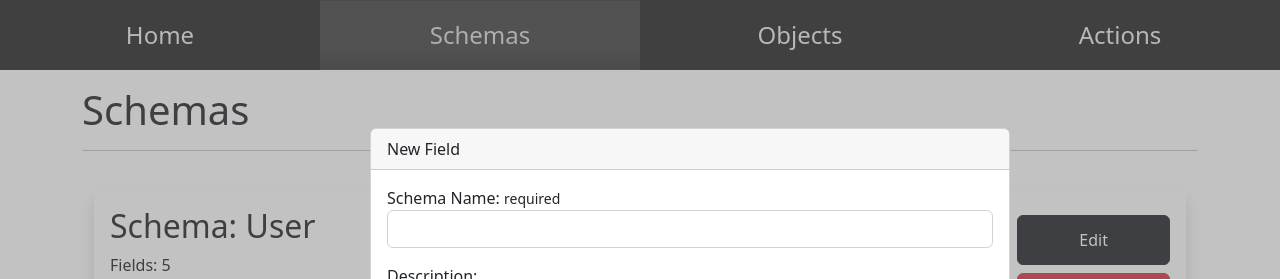
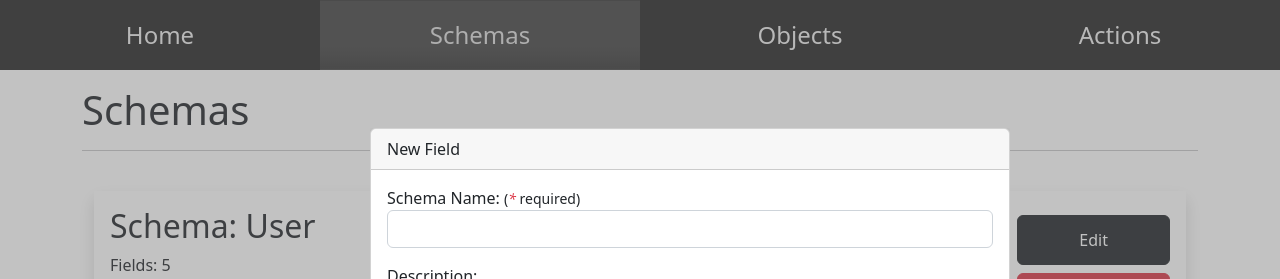
Before and after one commit to LizardLeliel/api-creator, a Vue app: page /schemas in a window 1280 px wide. Both pictures are taken after a click on the button 539 px from the left and 757 px from the top of the page. Shown: the top 279 px of the page. Built offline with nearby package versions, Linux system fonts and the light colour scheme.

Commit message:
Added an icon to show if a field still needs to be filled out or not; fixed bug where typing a Schema name was in add schema was throwing an uncaught exception

```diff
--- a/src/components/AddField.vue
+++ b/src/components/AddField.vue
@@ -7,13 +7,15 @@
         <div class="card-body">
             <form>
                 <div class="mb-3">
-                    <label for="fieldLabel">Field Label: <small>(Required)</small></label>
+                    <label for="fieldLabel">
+                        Field Label: <small>(<RequiredIcon :valid="validLabel"/>Required)</small>
+                    </label>
                     <input class="form-control" v-model="fieldLabel"
                         @change="labelHasChanged"
-                        :class="{'is-invalid': showLabelInvalid && !validName }"
+                        :class="{'is-invalid': showLabelInvalid && !validLabel }"
                         type="text" id="fieldLabel" />
                     <div class="invalid-feedback">
-                        {{ invalidNameReason }}
+                        {{ invalidLabelReason }}
                     </div>
                 </div>
 
@@ -23,7 +25,9 @@
                 </div>
 
                 <div class="mb-3">
-                    <label for="fieldType"> Type: <small>(Required)</small> </label>
+                    <label for="fieldType">
+                        Type: <small>(<RequiredIcon :valid="validType"/>Required)</small>
+                    </label>
                     <select class="form-control" :class="{ 'text-secondary': fieldType == '' }" v-model="fieldType" id="fieldType">
                         <option class="text-light" value="" selected disabled> Please select a field type </option>
                         <option v-for="type in fieldTypes" :value="type" :key="type">
@@ -39,7 +43,7 @@
                     <!-- The way the logic works that its currently impossible for this to be shown, but its included anyways -->
                     <!--  for future-proofing -->
                     <div class="invalid-feedback">
-                        {{ invalidNameReason }}
+                        {{ invalidLabelReason }}
                     </div>
                 </div>
 
@@ -59,6 +63,8 @@
 <script setup lang="ts">
     import { inject, ref, computed, watch } from 'vue';
     import { type Schema, FieldType, type SchemaFieldClass } from '@/models/schemas';
+
+    import RequiredIcon from '@/components/RequiredIcon.vue';
 
     import { UseSchemaStore } from '@/stores/schemaStore';
 
@@ -85,7 +91,7 @@
     const fieldType = ref('');
     const fieldRequired = ref(false);
 
-    const invalidNameReason = ref('');
+    const invalidLabelReason = ref('');
     const invalidTypeReason = ref('');
 
     const unchangedLabel = ref(true);
@@ -101,25 +107,25 @@
     });
 
     // Computed Values
-    const validName = computed(() => {
+    const validLabel = computed(() => {
 
         const notEmpty = fieldLabel.value != '';
         // Todo: Is there potential for bugs? Is this side-effecty? Is there a better way to do this?
         if (!notEmpty) {
-            invalidNameReason.value = "Please type a label."
+            invalidLabelReason.value = "Please type a label."
             return false;
         }
 
         const validCharacters = /^[a-zA-Z]\w*$/.test(fieldLabel.value);
         if (!validCharacters) {
             // Todo: is there a valid reason why it can't start with a number?
-            invalidNameReason.value = "Label can not contain spaces or special characters, and must not start with a number."
+            invalidLabelReason.value = "Label can not contain spaces or special characters, and must not start with a number."
             return false;
         }
 
         const uniqueName = schema.getField(fieldLabel.value) == undefined;
         if (!uniqueName) {
-            invalidNameReason.value = "Label is already taken."
+            invalidLabelReason.value = "Label is already taken."
             return false;
         }
 
@@ -136,7 +142,7 @@
     });
 
     const validForm = computed(() => {
-        return validName.value && validType.value;
+        return validLabel.value && validType.value;
     });
 
     // Emited events
--- a/src/components/AddSchema.vue
+++ b/src/components/AddSchema.vue
@@ -7,7 +7,7 @@
         <div class="card-body">
             <form>
                 <div class="mb-3">
-                    <label for="fieldLabel">Schema Name: <small>required</small></label>
+                    <label for="fieldLabel">Schema Name: <small>(<RequiredIcon :valid="validName" />required)</small></label>
                     <input class="form-control" v-model="schemaName"
                         @change="labelHasChanged"
                         :class="{'is-invalid': showNameInvalid && !validName }"
@@ -40,6 +40,8 @@
     import { ref, computed, watch } from 'vue';
 
     import { UseSchemaStore } from '@/stores/schemaStore';
+
+    import RequiredIcon from '@/components/RequiredIcon.vue';
 
     // Setup
     const schemaStore = UseSchemaStore();
@@ -75,13 +77,13 @@
             return false;
         }
 
-        const uniqueName = schemaStore.getSchemaByName(schemaName.value) == undefined;
+        const uniqueName = !schemaStore.schemaExists(schemaName.value);
         if (!uniqueName) {
             invalidNameReason.value = "Name is already taken."
             return false;
         }
 
-        return notEmpty && hasValidCharacters && uniqueName;
+        return true;
     });
 
 
--- /dev/null
+++ b/src/components/RequiredIcon.vue
@@ -0,0 +1,20 @@
+
+<template>
+    <i v-if="!valid" class="text-danger">* </i><i v-else class="text-success bi-check"> </i>
+</template>
+
+
+
+<script setup lang="ts">
+    import type { UnwrapRef } from 'vue';
+    // import {}
+
+    const props = defineProps({
+        valid: { type: Boolean, required: true }
+    });
+</script>
+
+
+
+<style scoped lang="scss">
+</style>
--- a/src/stores/schemaStore.ts
+++ b/src/stores/schemaStore.ts
@@ -57,6 +57,10 @@ export const UseSchemaStore = defineStore('schemas', () => {
         return readonly(_schema);
     }
 
+    function schemaExists(name: string): boolean {
+        return schemaMap[name]? true: false;
+    }
+
     // Returns Reactive - intended for private use
     function _getSchemaByName(name: string): UnwrapNestedRefs<Schema> {
         const _schema = schemaMap[name];
@@ -95,7 +99,7 @@ export const UseSchemaStore = defineStore('schemas', () => {
         return readonly(foundSchema);
     }
 
-    return { getSchemas, createSchema, deleteSchema, getSchemaByName,
+    return { getSchemas, createSchema, deleteSchema, getSchemaByName, schemaExists,
         addSimpleSchemaField, changeSchemaFieldRequired, changeSchemaFieldDescription, removeSchemaField,
     };
 });
```
